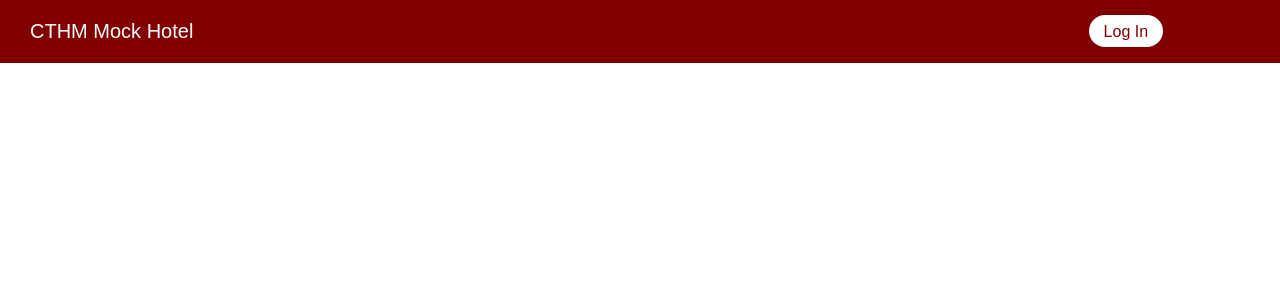
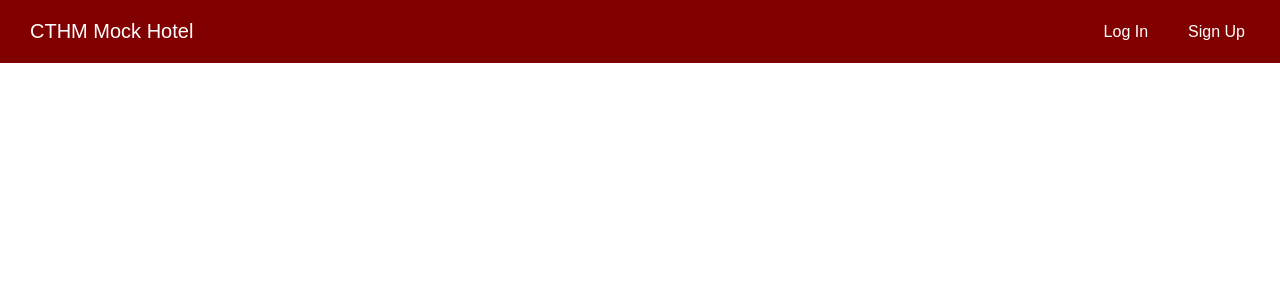
Before and after one commit to chrstncleofas/CTHM-MOCK-HOTEL-SYSTEM, a Django app: page /Dashboard/ in a window 1280 px wide. Shown: the top 300 px of the page. Run offline with Django 4.2, Linux system fonts and the light colour scheme.

Commit message:
fix the issue and errors in the system

```diff
--- a/static/css/navbar.css
+++ b/static/css/navbar.css
@@ -112,10 +112,10 @@
     }
     .button a {
         padding: 7.5px 15px;
-        background: #fff;
+        background: maroon;
         border: 1px maroon;
         border-radius:50em;
-        color: maroon;
+        color: #fff;
     }
     .button.secondary a {
         background: transparent;
@@ -130,7 +130,7 @@
         color: maroon;
     }
     .button.secondary a:hover {
-        color: #ddd;
+        color: #fff;
     }
   }
 
```
